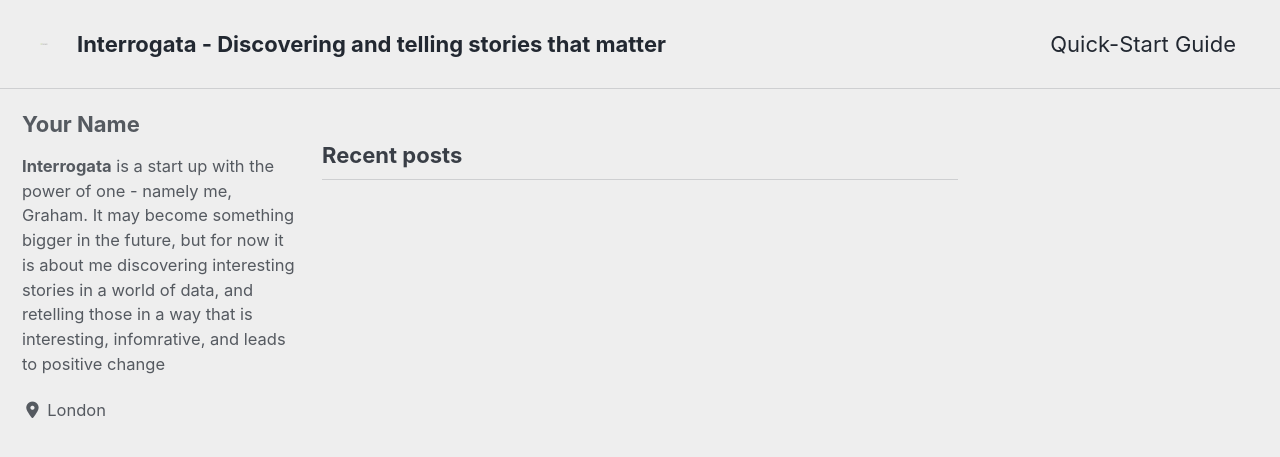
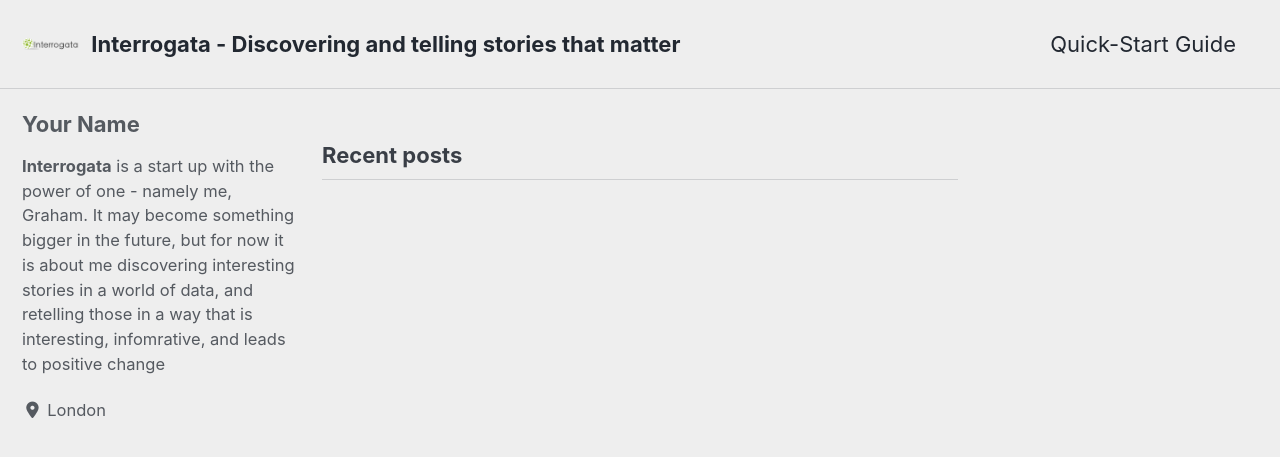
Before and after one commit to interrogata/interrogata.github.io, a Jekyll site: the page built from index.html, in a window 1280 px wide and 900 px high. Shown: the top 457 px of the window. Built offline with Jekyll 4.4.1, drawn with Linux system fonts in a browser that asks for light colours; cached includes are drawn as plain includes; nearby versions of some CDN libraries; the list of posts is cut into pages by our own code.

Commit message:
config - changelogo

```diff
--- a/_config.yml
+++ b/_config.yml
@@ -25,7 +25,7 @@ url                      : # the base hostname & protocol for your site e.g. "ht
 baseurl                  : # the subpath of your site, e.g. "/blog"
 repository               : # GitHub username/repo-name e.g. "mmistakes/minimal-mistakes"
 teaser                   : # path of fallback teaser image, e.g. "/assets/images/500x300.png"
-logo                     : "/images/Interrogata_Logo_Web_1.png"
+logo                     : "/images/Interrogata_Logo_Web_Jekyll.png"
 masthead_title           : # overrides the website title displayed in the masthead, use " " for no title
 # breadcrumbs            : false # true, false (default)
 words_per_minute         : 200
```
Also changed, not shown: images/Interrogata_Logo_Web_Jekyll.png (added).
